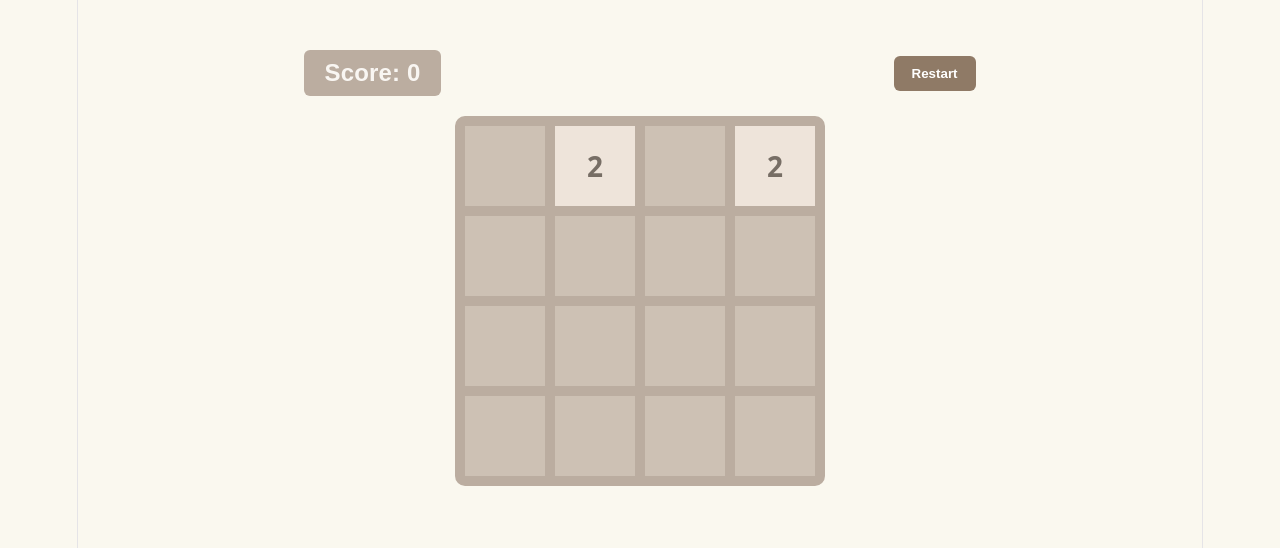
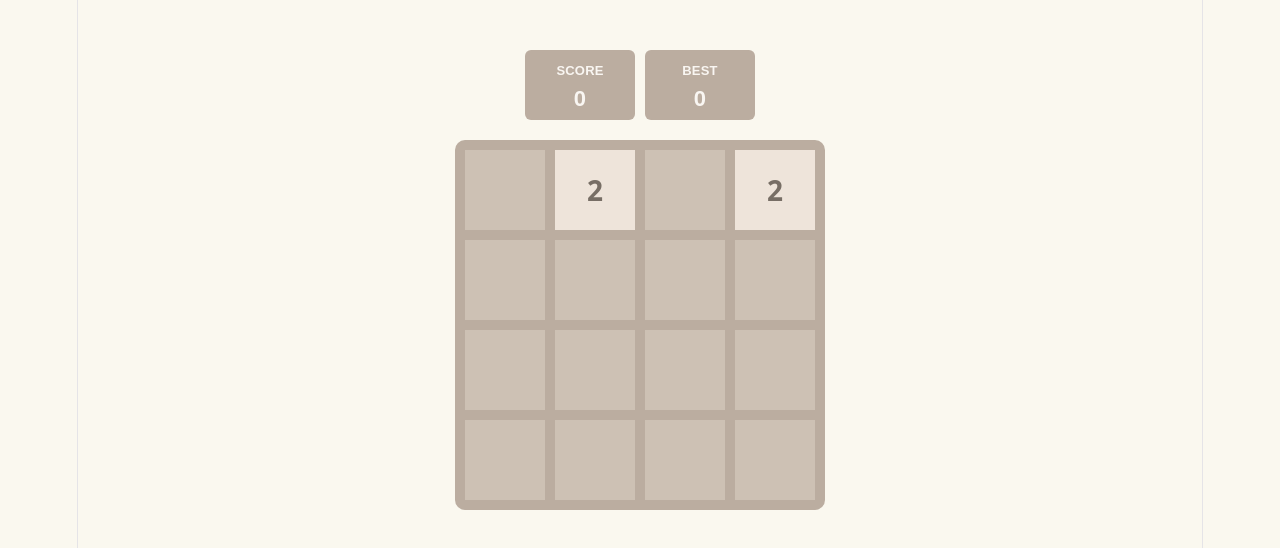
Before and after one commit to daniilboriskin21-eng/my-2048-game, a React (Vite) app: page / in a window 1280 px wide. Shown: the top 548 px of the page. Built offline with nearby package versions, Linux system fonts and the light colour scheme.

Commit message:
feat: добавить отображение лучшего счёта и обновление логики счёта в игре

```diff
--- a/src/App.css
+++ b/src/App.css
@@ -9,25 +9,49 @@ body {
   margin-top: 50px;
 }
 
-/* Счёт */
+/* Блок со Score и Best */
 .score {
-  font-family: Arial;
-  font-size: 24px;
-  font-weight: bold;
+  display: flex;
+  gap: 10px;
+
+  font-family: Arial, sans-serif;
+}
+
+/* Отдельный счётчик */
+.score-item {
+  min-width: 80px;
+
+  padding: 8px 15px;
 
   background-color: #bbada0;
   color: #f9f6f2;
 
-  padding: 10px 20px;
   border-radius: 6px;
+
+  text-align: center;
 }
 
-/* Блок со счётом и кнопкой Restart */
+/* Название счётчика */
+.score-item span {
+  display: block;
+
+  font-size: 13px;
+  font-weight: bold;
+  text-transform: uppercase;
+}
+
+/* Значение счётчика */
+.score-item strong {
+  display: block;
+
+  margin-top: 2px;
+
+  font-size: 22px;
+}
+
 .controls {
-  width: 100%;
-
   display: flex;
-  justify-content: space-around;
+  justify-content: center;
   align-items: center;
 
   margin-bottom: 20px;
--- a/src/App.jsx
+++ b/src/App.jsx
@@ -25,6 +25,11 @@ function App() {
   // Текущий счёт игрока.
   const [score, setScore] = useState(0);
 
+  // Лучший счет игрока
+  const [bestScore, setBestScore] = useState(() => {
+    return Number(localStorage.getItem("bestScore")) || 0;
+  });
+
   // Показывает, закончилась ли игра.
   const [gameOver, setGameOver] = useState(false);
 
@@ -33,6 +38,14 @@ function App() {
 
   // Запоминает, было ли уже показано сообщение о победе, чтобы не показывать его повторно.
   const winAcknowledged = useRef(false);
+
+  // Следим за обновлением лучшего счёта
+  useEffect(() => {
+    if (score > bestScore) {
+      setBestScore(score);
+      localStorage.setItem("bestScore", score);
+    }
+  }, [score, bestScore]);
 
   // Подписываемся на нажатия клавиш.
   useEffect(() => {
@@ -88,7 +101,16 @@ function App() {
       }
 
       // Добавляем очки, полученные за объединение плиток.
-      setScore((prev) => prev + result.score);
+      setScore((prev) => {
+        const newScore = prev + result.score;
+
+        if (newScore > bestScore) {
+          setBestScore(newScore);
+          localStorage.setItem("bestScore", newScore);
+        }
+
+        return newScore;
+      });
     }
 
     // Добавляем обработчик нажатия клавиш.
@@ -100,6 +122,11 @@ function App() {
       window.removeEventListener("keydown", handleKeyDown);
     };
   }, [gameOver]);
+
+  // Продолжаем игру после 2048
+  function continueGame() {
+    setGameWon(false);
+  }
 
   // Начинает новую игру.
   function restartGame() {
@@ -124,10 +151,7 @@ function App() {
   return (
     <div className="container">
       <div className="controls">
-        <Score score={score} />
-
-        {/* Перезапускаем игру по нажатию кнопки. */}
-        <button onClick={restartGame}>Restart</button>
+        <Score score={score} bestScore={bestScore} />
       </div>
 
       <div className="game-container">
@@ -137,7 +161,7 @@ function App() {
           <GameMessage
             type="won"
             onRestart={restartGame}
-            onContinue={() => setGameWon(false)}
+            onContinue={continueGame}
           />
         )}
 
--- a/src/components/Score.jsx
+++ b/src/components/Score.jsx
@@ -1,8 +1,17 @@
-const Score = ({ score }) => {
-    // Отображает текущий счёт игры.
-    return (
-        <div className="score">Score: {score}</div>
-    );
-};
+function Score({ score, bestScore }) {
+  return (
+    <div className="score">
+      <div className="score-item">
+        <span>Score</span>
+        <strong>{score}</strong>
+      </div>
+
+      <div className="score-item">
+        <span>Best</span>
+        <strong>{bestScore}</strong>
+      </div>
+    </div>
+  );
+}
 
 export default Score;
```
